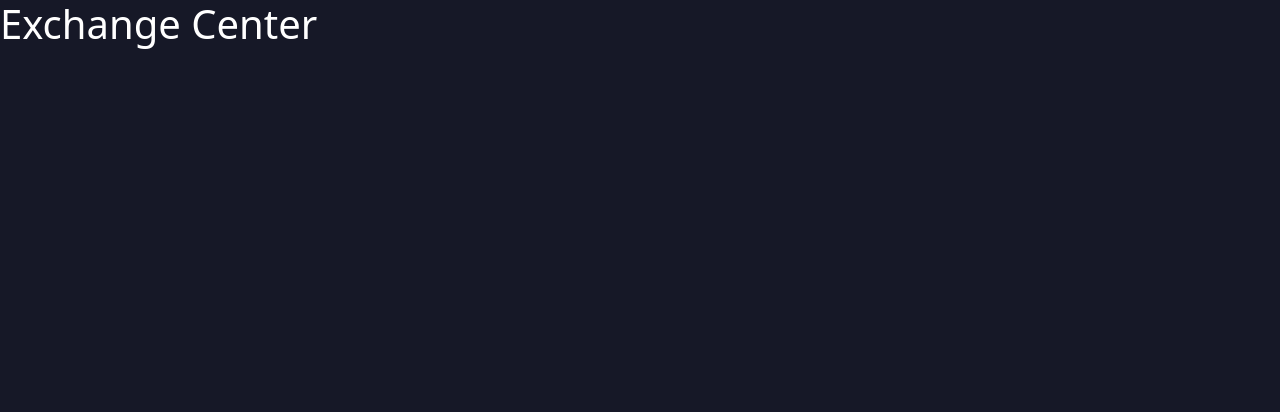
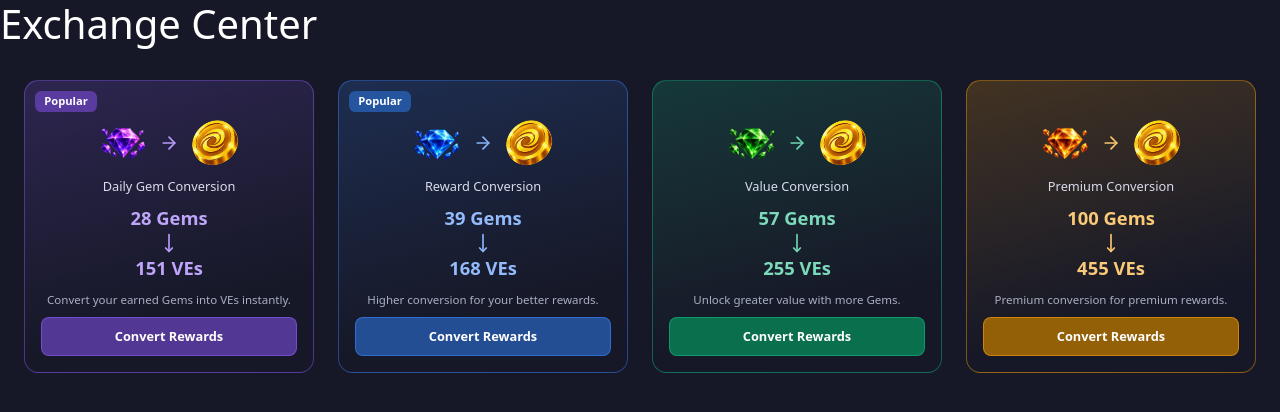
Before and after one commit to sadiksaifi9958/veloop-exchange-center, a React (Vite) app: page / in a window 1280 px wide. Shown: the top 412 px of the page. Built offline with nearby package versions, Linux system fonts and the light colour scheme.

Commit message:
add themed styling to ExchangeCards

```diff
--- a/src/App.jsx
+++ b/src/App.jsx
@@ -1,7 +1,21 @@
+import { exchangeOptions } from "./data/exchangeData";
+import ExchangeCard from "./components/exchange/ExchangeCard";
 function App() {
+  function handleConvert(option) {
+    console.log(option.title);
+  }
   return (
     <>
       <h1>Exchange Center</h1>
+      <div className="cards-grid">
+        {exchangeOptions.map((option) => (
+          <ExchangeCard
+            key={option.id}
+            option={option}
+            onConvert={handleConvert}
+          />
+        ))}
+      </div>
     </>
   );
 }
--- /dev/null
+++ b/src/components/exchange/ExchangeCard.jsx
@@ -0,0 +1,33 @@
+import { veCoinImage } from "../../data/exchangeData";
+import styles from "./ExchangeCard.module.css";
+import { ArrowRight, MoveDown } from "lucide-react";
+
+function ExchangeCard({ option, onConvert }) {
+  return (
+    <article className={`${styles.card} ${styles[option.theme]}`}>
+      {option.badge && <span className={styles.badge}>{option.badge}</span>}
+      <div className={styles.visuals}>
+        <img src={option.image} alt={`${option.theme} gem`} />
+        <ArrowRight size={20} aria-hidden="true" />
+        <img src={veCoinImage} alt="VE coin" />
+      </div>
+      <h3 className={styles.title}>{option.title}</h3>
+      <div className={styles.conversion}>
+        <span className={styles.gem}>{option.requiredGems} Gems</span>
+        <MoveDown size={20} aria-hidden="true" />
+        <span className={styles.vecoin}>{option.receiveVEs} VEs</span>
+      </div>
+      <p className={styles.text}>{option.description}</p>
+      <button
+        className={styles.button}
+        onClick={() => onConvert(option)}
+        aria-label={`Convert Rewards for ${option.title}`}
+        type="button"
+      >
+        Convert Rewards
+      </button>
+    </article>
+  );
+}
+
+export default ExchangeCard;
--- /dev/null
+++ b/src/components/exchange/ExchangeCard.module.css
@@ -0,0 +1,126 @@
+.card {
+  position: relative;
+  display: flex;
+  flex-direction: column;
+  align-items: center;
+  gap: 0.6rem;
+  padding: 2.25rem 1rem 1rem;
+  background: linear-gradient(
+    165deg,
+    color-mix(in srgb, var(--accent) 20%, #161827),
+    #161827 75%
+  );
+  border: 1px solid color-mix(in srgb, var(--accent) 45%, transparent);
+  border-radius: 0.9rem;
+  text-align: center;
+  transition:
+    transform 0.25s ease,
+    box-shadow 0.25s ease;
+}
+
+.card:hover {
+  transform: translateY(-4px);
+  box-shadow: 0 0 1.25rem color-mix(in srgb, var(--accent) 35%, transparent);
+}
+
+.badge {
+  position: absolute;
+  top: 0.6rem;
+  left: 0.6rem;
+  padding: 0.15rem 0.6rem;
+  background: color-mix(in srgb, var(--accent) 65%, #000);
+  color: #fff;
+  font-size: 0.7rem;
+  font-weight: 600;
+  border-radius: 0.4rem;
+}
+
+.visuals {
+  display: flex;
+  align-items: center;
+  justify-content: center;
+  gap: 0.6rem;
+}
+
+.visuals img {
+  width: clamp(2.5rem, 5vw, 3.25rem);
+  height: auto;
+  object-fit: contain;
+}
+
+.visuals svg,
+.conversion svg {
+  flex-shrink: 0;
+  color: color-mix(in srgb, var(--accent) 60%, #fff);
+}
+
+.title {
+  margin: 0;
+  font-size: 0.8rem;
+  font-weight: 500;
+  color: #d9dcec;
+}
+
+.conversion {
+  display: flex;
+  flex-direction: column;
+  align-items: center;
+  gap: 0.1rem;
+}
+
+.gem,
+.vecoin {
+  font-size: clamp(1rem, 1.6vw, 1.15rem);
+  font-weight: 600;
+  color: color-mix(in srgb, var(--accent) 55%, #fff);
+}
+
+.text {
+  margin: 0;
+  font-size: 0.72rem;
+  line-height: 1.4;
+  color: #a9afc3;
+}
+
+.button {
+  width: 100%;
+  margin-top: auto;
+  padding: 0.55rem 0.75rem;
+  border: 1px solid color-mix(in srgb, var(--accent) 60%, transparent);
+  border-radius: 0.5rem;
+  background: color-mix(in srgb, var(--accent) 60%, #000);
+  color: #fff;
+  font-size: 0.8rem;
+  font-weight: 600;
+  cursor: pointer;
+  transition:
+    transform 0.2s ease,
+    filter 0.2s ease;
+}
+
+.button:hover {
+  filter: brightness(1.2);
+  transform: translateY(-2px);
+}
+
+.button:active {
+  transform: translateY(0);
+}
+
+.button:focus-visible {
+  outline: 2px solid #fff;
+  outline-offset: 3px;
+}
+
+.purple {
+  --accent: #8b5cf6;
+}
+.blue {
+  --accent: #3b82f6;
+}
+.green {
+  --accent: #10b981;
+}
+.orange {
+  --accent: #f59e0b;
+}
--- a/src/index.css
+++ b/src/index.css
@@ -3,3 +3,12 @@ body {
   background-color: #161827;
   color: #fff;
 }
+
+.cards-grid {
+  display: grid;
+  grid-template-columns: repeat(auto-fit, minmax(15rem, 1fr));
+  gap: 1.5rem;
+  max-width: 80rem;
+  margin: 0 auto;
+  padding: 1.5rem;
+}
```
